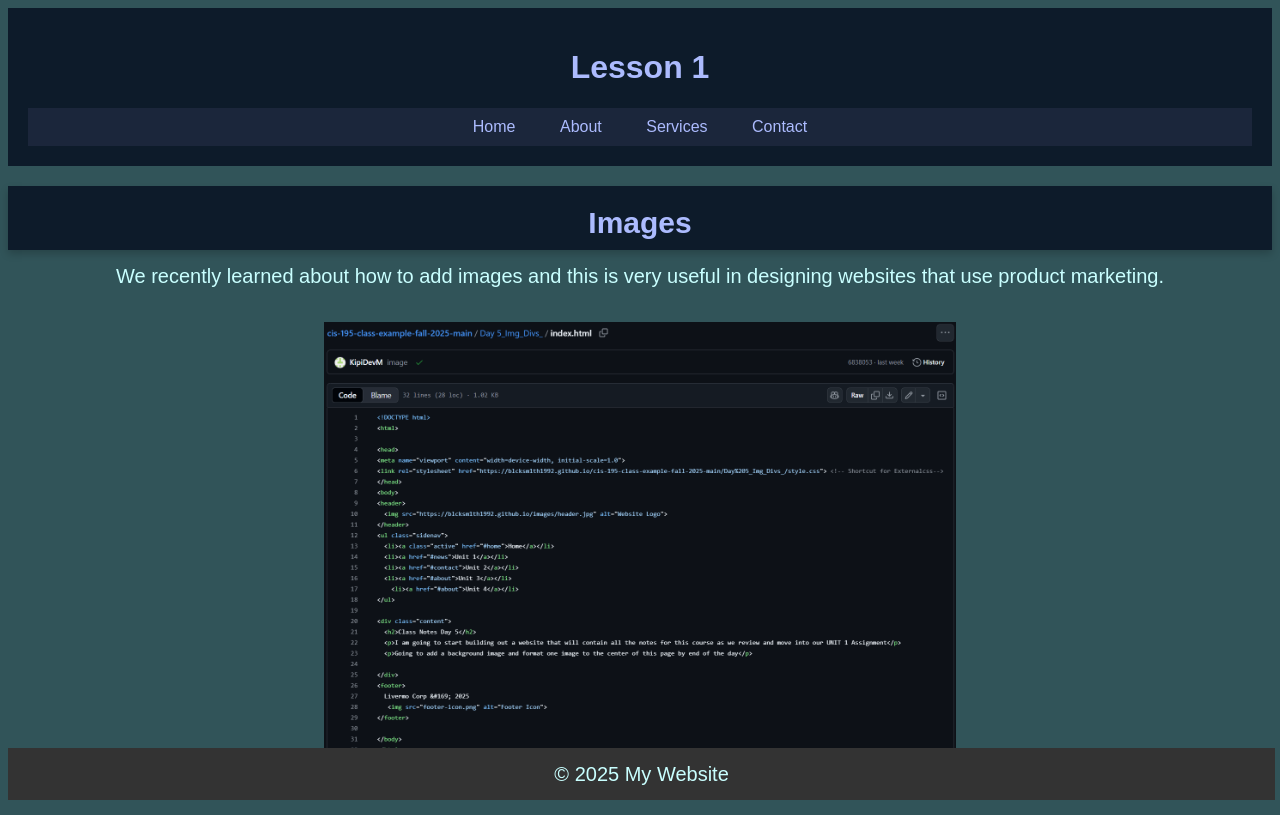
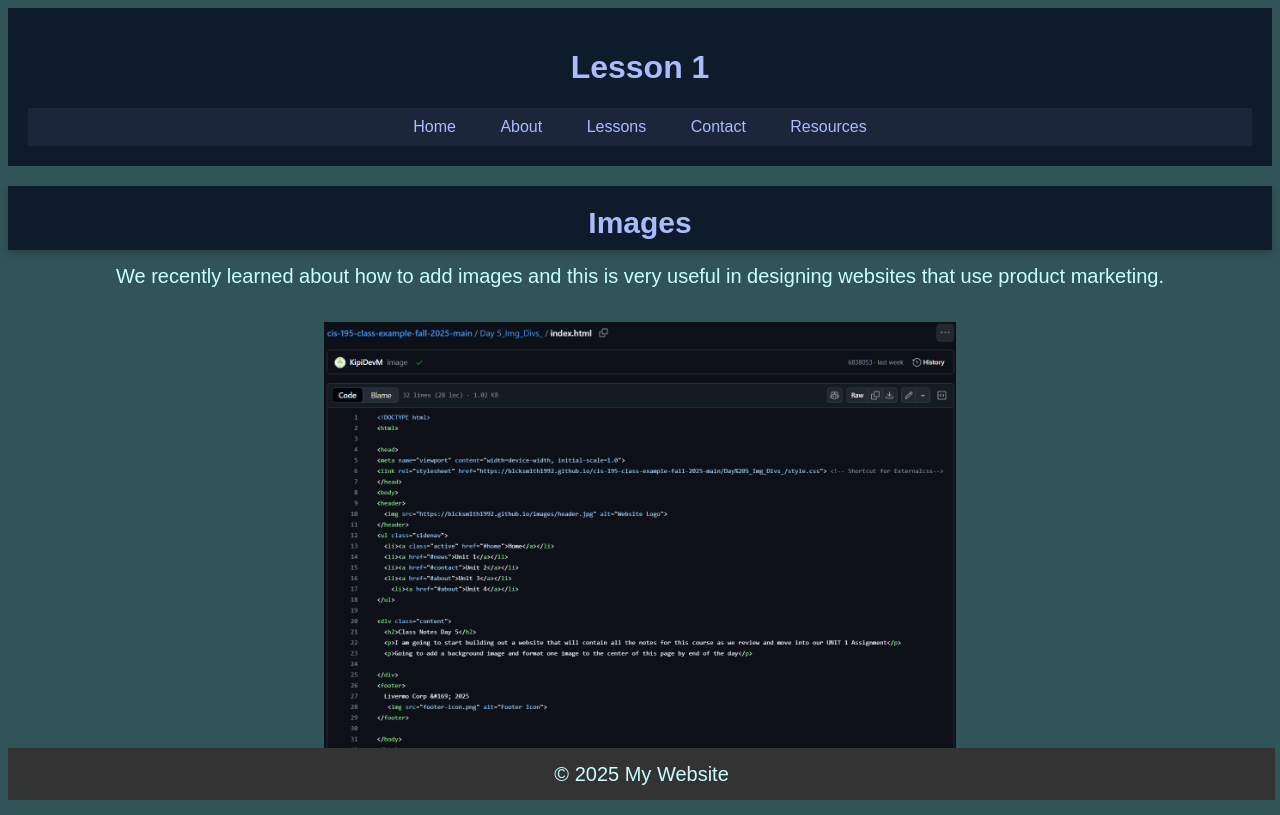
Before and after one commit to Roycewk/cis-195-fall, a plain HTML site: page Website/Lesson1.html in a window 1280 px wide. Drawn offline with Linux system fonts and the light colour scheme.

Commit message:
fixingnavbar

```diff
--- a/Website/Lesson1.html
+++ b/Website/Lesson1.html
@@ -14,8 +14,9 @@
     <nav>
             <a href="index.html">Home</a></li>
             <a href="about.html">About</a></li>
-            <a href="services.html">Services</a></li>
+            <a href="Lessons.html">Lessons</a></li>
             <a href="contact.html">Contact</a></li>
+            <a href="Resources.html">Resources</a></li>
     </nav>
 </header
 
```
Also changed, not shown: Website/Lesson2.html (+2 -1 lines), Website/Lessons.html (+2 -1 lines), Website/Resources.html (+2 -1 lines), Website/about.html (+2 -1 lines), Website/contact.html (+2 -1 lines), Website/index.html (+1 -0 lines).
